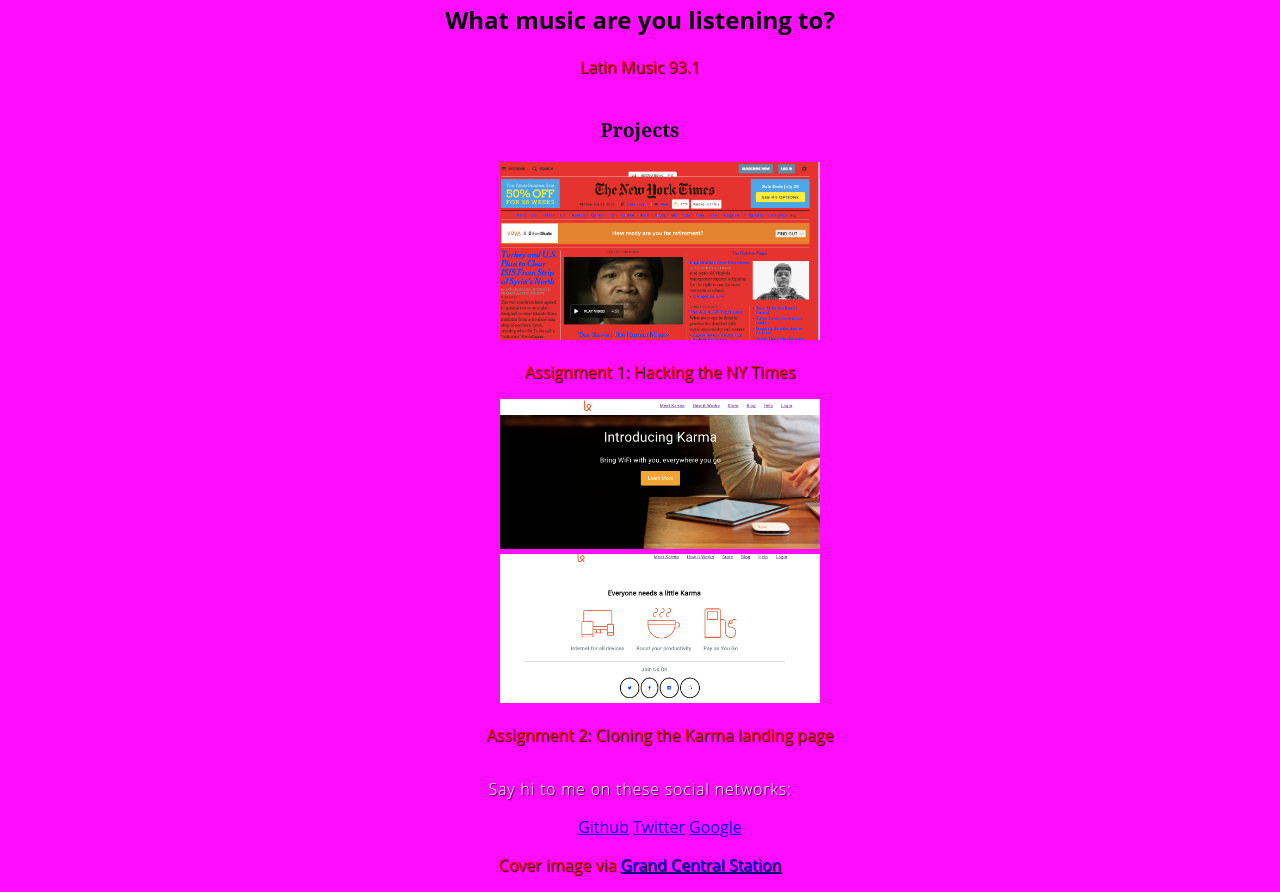
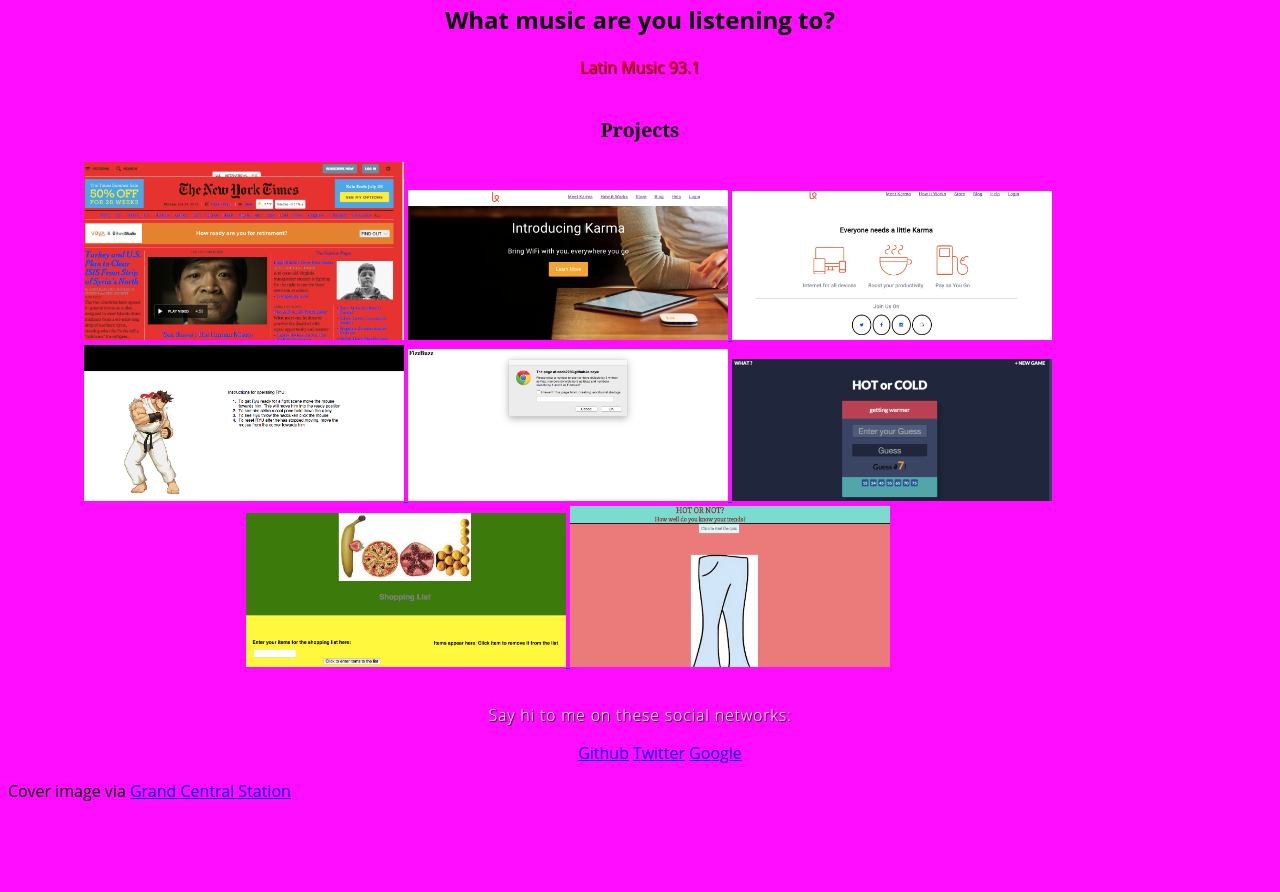
Before and after one commit to Zoeb2760/marsha-richards-portfolio, a plain HTML site: page index.html in a window 1280 px wide. Shown: the part 1005-1897 px from the top of the page. After the commit the page ends 1823 px from the top, so only its background shows below. Drawn offline with Linux system fonts and the light colour scheme.

Commit message:
Snapshots and webpages added
Added more snapshots and linked to web pages

```diff
--- a/index.html
+++ b/index.html
@@ -3,7 +3,7 @@
 <head>
 	<meta charset="UTF-8">
 	<link rel="stylesheet" href= "styles.css">
-	<title>Document</title>
+	<title>Portfolio</title>
 </head>
 <body>
 
@@ -31,21 +31,38 @@
       <div class = "answers3"><h2> What music are you listening to? </h2>
         <p> Latin Music  93.1 </p></div>
         <p> <h2> Projects </h2> </p>
+      </section>
 
-        <section class= "projects">
-          <ul>
-            <li><img src="images/Screenshot at Jul 27 12-11-40.png" alt="red NY Times homepage" style = "width:20em;"> </li> <p> Assignment 1: Hacking the
-            NY Times <p>
-          <li><img src="images/Screenshot at Aug 17 12-35-29.png" alt="karma clone1" style = "width:20em;"> </li>
-          <li> <img src="images/Screenshot at Aug 17 12-35-58.png" alt="karma clone2" style = "width:20em;"> </li> <p> Assignment 2: Cloning the Karma landing page
-           <p> </ul>
+        <section class= "snapshots">
+
+            <img src="images/Screenshot at Jul 27 12-11-40.png" alt="red NY Times homepage" style = "width:20em;" title = "Assignment 1: Hacking the NY Times">
+
+           <a href = "http://zoeb2760.github.io/Project_3/"> <img src="images/Screenshot at Aug 17 12-35-29.png" alt="karma clone1" style = "width:20em;" title = "Assignment 2 : Cloning the Karma landing page">
+           </a>
+
+           <a href = "http://zoeb2760.github.io/Project_3/"> <img src="images/Screenshot at Aug 17 12-35-58.png" alt="karma clone2" style = "width:20em;" title = "Assignment 2 : Cloning the Karma landing page"> </a>
+
+           <a href= "http://zoeb2760.github.io/jquery-streetfighter"> <img src="images/Streetfighter at Dec 19 21-00-08.png" alt="street-fighter" style = "width:20em;" title = "Assignment 3: Using jquery to manipulate the DOM"> </a>
+
+           <a href= "http://zoeb2760.github.io/Fizzbuzz2"> <img src = "images/FizzBuzz2 at Dec 19 20-08-05.png" alt= "a number game called Fizzbuzz" style = "width:20em;" title = "Assignment 4: Using programming fundamentals"> </a>
+
+           <a href = "http://zoeb2760.github.io/Hotorcold"> <img src = "images/Hotorcold at Dec 19 20-24-22.png" alt = "A number guessing game"style = "width:20em;" title = "Assignment 5: Programming a guessing game with Javascript"> </a>
+
+           <a href= "http://zoeb2760.github.io/Shopping_app"> <img src="images/Shoppinglist at Dec 19 21-09-58.png" alt="shopping list" style = "width:20em;" title = "Assignment 6: A shopping list app"> </a>
+
+
+
+          <a href = "http://zoeb2760.github.io/Fashionquizapp"> <img src ="images/Fashionquizapp at Dec 19 20-53-55.png" alt =" A fashion guessing game"style = "width:20em;" title = "Assignment 7: Programming an interactive guessing game with Javascript"> </a>
+
+
+
     </section>
 
 
 <footer class = "content-footer">
   <p> Say hi to me on these social networks: </p>
     <ul class = "social">
-      <li> <a href= "https://github.com/Github"> Github </a></li>
+      <li> <a href= "https://github.com/Zoeb2760"> Github </a></li>
       <li> <a href= "https://twitter.com/Twitter">Twitter</a></li>
       <li> <a href= https:// "https://www.google.com"/>Google </a></li> </footer>
   <p> Cover image via <a href= "http://i1378.photobucket.com/albums/ah96/zoeb2769/photo-1433650552684-d4004a945d6c_zps397kk3nj.jpeg"> Grand Central Station </a>
--- a/styles.css
+++ b/styles.css
@@ -49,6 +49,16 @@
     margin-left: auto;
     margin-right: auto;
     margin-top:2em;
+}
+.snapshots {
+  display:inline-block;
+  width:70em;
+  height: 30em;
+  text-align: center;
+
+}
+.projects > li {
+  display:inline-block;
 }
 .social > li {
   display:inline-block;
@@ -153,4 +163,5 @@
 
 .projects ul li {
   display: inline-block;
+
 }
```
Also changed, not shown: images/Fashionquizapp at Dec 19 20-53-55.png (added), images/FizzBuzz2 at Dec 19 20-08-05.png (added), images/Hotorcold at Dec 19 20-24-22.png (added), images/Shoppinglist at Dec 19 21-09-58.png (added), images/Streetfighter at Dec 19 21-00-08.png (added).
